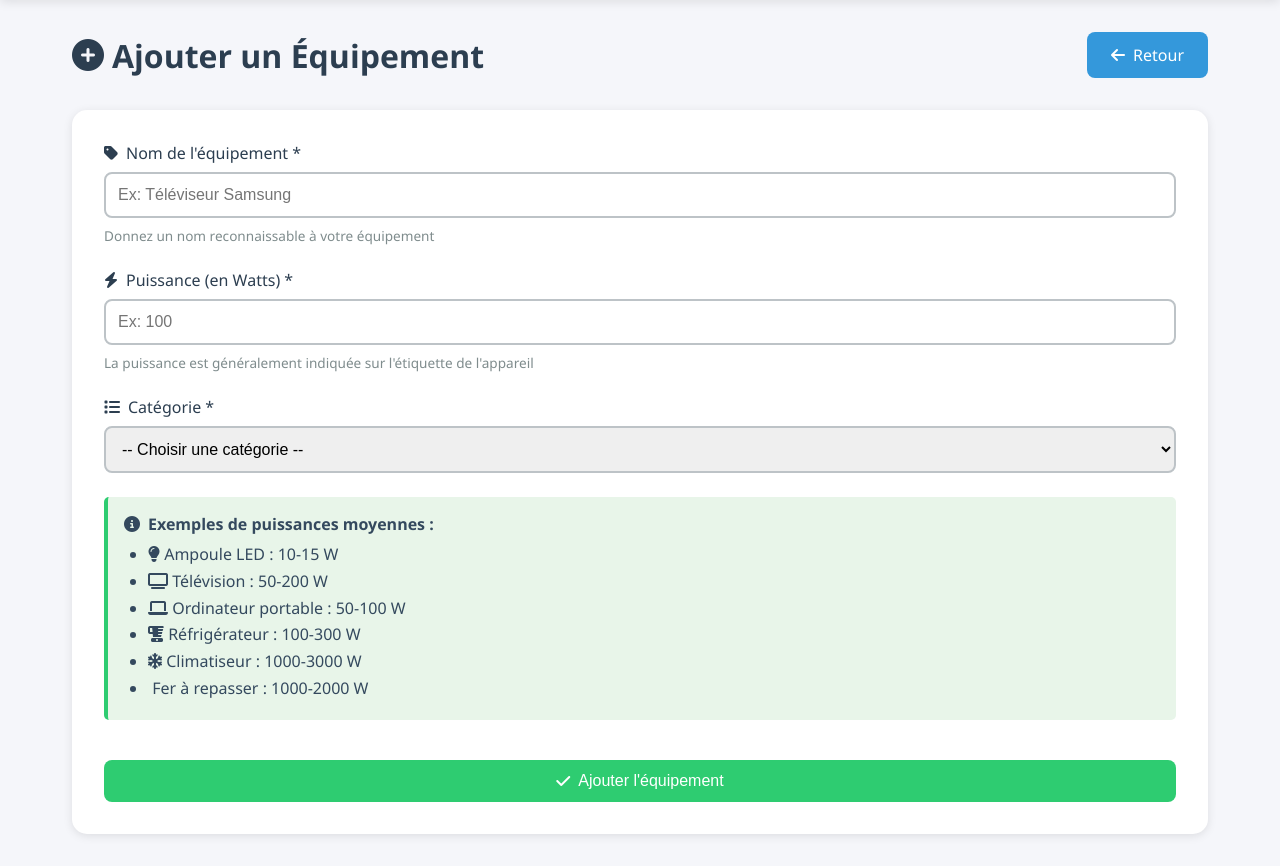
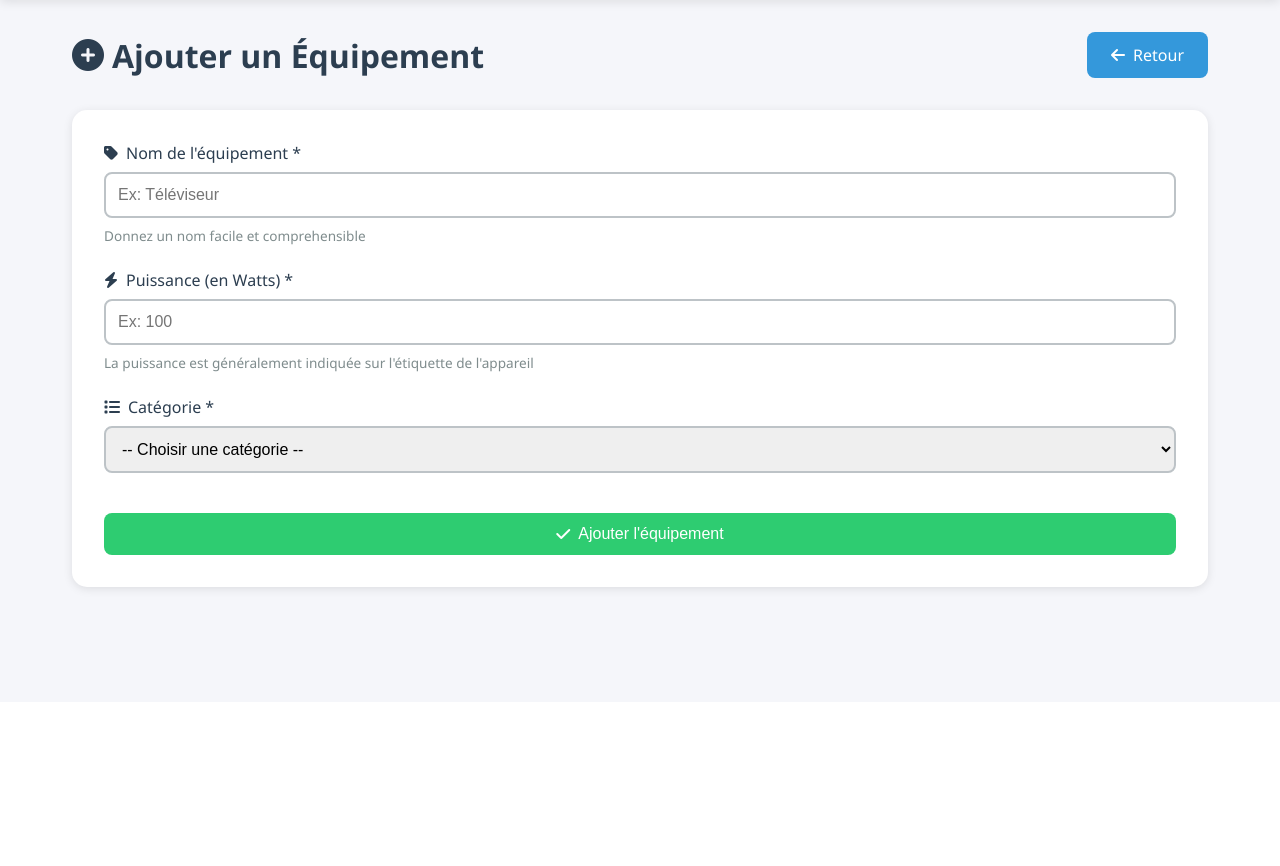
Before and after one commit to NELLYMURIELLE/ecosens, a Flask app: page /add_equipment in a window 1280 px wide; the page is wider, and only the part inside the window is pictured. Shown: the part 98-964 px from the top of that part. After the commit the page ends 693 px from the top of that part, so only its background shows below. Run offline with Flask 3, Linux system fonts and the light colour scheme; a user stored in the database is signed in.

Commit message:
mise a jours

```diff
--- a/static/css/style.css
+++ b/static/css/style.css
@@ -292,21 +292,21 @@ button[type="submit"] {
     display: grid;
     grid-template-columns: repeat(auto-fit, minmax(280px, 1fr));
     gap: 1.5rem;
-    margin-bottom: 2rem;
+    margin-bottom: 1rem;
 }
 
 .stat-card {
     background: white;
-    padding: 1.5rem;
+    padding: 1rem;
     border-radius: 15px;
     box-shadow: var(--shadow);
     display: flex;
     align-items: center;
-    gap: 1rem;
+    gap: 0.5rem;
 }
 
 .stat-icon {
-    font-size: 3rem;
+    font-size: 1.5rem;
 }
 
 .stat-content h3 {
@@ -538,7 +538,6 @@ button[type="submit"] {
     opacity: 0.8;
 }
 
-/* ===== ALERTES ===== */
 .alerts-section {
     margin-bottom: 2rem;
 }
--- a/templates/add_equipment.html
+++ b/templates/add_equipment.html
@@ -52,8 +52,8 @@
             <form method="POST" action="{{ url_for('add_equipment') }}">
                 <div class="form-group">
                     <label for="name"><i class="fas fa-tag"></i> Nom de l'équipement *</label>
-                    <input type="text" id="name" name="name" placeholder="Ex: Téléviseur Samsung" required>
-                    <small>Donnez un nom reconnaissable à votre équipement</small>
+                    <input type="text" id="name" name="name" placeholder="Ex: Téléviseur " required>
+                    <small>Donnez un nom facile et comprehensible</small>
                 </div>
 
                 <div class="form-group">
@@ -66,25 +66,13 @@
                     <label for="category"><i class="fas fa-list"></i> Catégorie *</label>
                     <select id="category" name="category" required>
                         <option value="">-- Choisir une catégorie --</option>
-                        <option value="Électroménager"><i class="fas fa-blender"></i> 🏠 Électroménager</option>
+                        <option value="Électroménager"><i class="fas fa-blender"></i> Ménager</option>
                         <option value="Multimédia"> Multimédia</option>
                         <option value="Informatique"> Informatique</option>
                         <option value="Éclairage"> Éclairage</option>
-                        <option value="Chauffage/Climatisation"> Chauffage/Climatisation</option>
+                        <option value="Chauffage/Climatisation"> Climatisation</option>
                         <option value="Autre"> Autre</option>
                     </select>
-                </div>
-
-                <div class="info-box">
-                    <strong><i class="fas fa-info-circle"></i> Exemples de puissances moyennes :</strong>
-                    <ul>
-                        <li><i class="fas fa-lightbulb"></i> Ampoule LED : 10-15 W</li>
-                        <li><i class="fas fa-tv"></i> Télévision : 50-200 W</li>
-                        <li><i class="fas fa-laptop"></i> Ordinateur portable : 50-100 W</li>
-                        <li><i class="fas fa-blender"></i> Réfrigérateur : 100-300 W</li>
-                        <li><i class="fas fa-snowflake"></i> Climatiseur : 1000-3000 W</li>
-                        <li><i class="fas fa-iron"></i> Fer à repasser : 1000-2000 W</li>
-                    </ul>
                 </div>
 
                 <button type="submit" class="btn btn-primary">
--- a/templates/admin_panel.html
+++ b/templates/admin_panel.html
@@ -75,7 +75,6 @@
             {% endif %}
         </div>
 
-        <!-- Utilisateurs approuvés -->
         <div class="section">
             <h2><i class="fas fa-users"></i> Utilisateurs approuvés</h2>
             {% if approved_users %}
--- a/templates/edit_equipment.html
+++ b/templates/edit_equipment.html
@@ -47,11 +47,11 @@
                 <div class="form-group">
                     <label for="category">Catégorie</label>
                     <select id="category" name="category" required>
-                        <option value="Électroménager" {% if equipment.category == 'Électroménager' %}selected{% endif %}>Électroménager</option>
+                        <option value="Électroménager" {% if equipment.category == 'Ménager' %}selected{% endif %}>Ménager</option>
                         <option value="Multimédia" {% if equipment.category == 'Multimédia' %}selected{% endif %}>Multimédia</option>
                         <option value="Informatique" {% if equipment.category == 'Informatique' %}selected{% endif %}>Informatique</option>
                         <option value="Éclairage" {% if equipment.category == 'Éclairage' %}selected{% endif %}>Éclairage</option>
-                        <option value="Chauffage/Climatisation" {% if equipment.category == 'Chauffage/Climatisation' %}selected{% endif %}>Chauffage/Climatisation</option>
+                        <option value="Chauffage/Climatisation" {% if equipment.category == 'Climatisation' %}selected{% endif %}>Climatisation</option>
                         <option value="Autre" {% if equipment.category == 'Autre' %}selected{% endif %}>Autre</option>
                     </select>
                 </div>
--- a/templates/home.html
+++ b/templates/home.html
@@ -96,7 +96,6 @@
             </div>
         </div>
 
-        <!-- Alertes -->
         {% if alerts %}
         <div class="alerts-section">
             {% for alert in alerts %}
@@ -146,8 +145,6 @@
                 </table>
             {% else %}
                 <div class="empty-state">
-                    <i class="fas fa-inbox" style="font-size: 4rem; color: #bdc3c7; margin-bottom: 1rem;"></i>
-                    <p>Aucune utilisation enregistrée pour le moment.</p>
                     <a href="{{ url_for('add_usage') }}" class="btn btn-primary">
                         <i class="fas fa-plus"></i> Enregistrer votre première utilisation
                     </a>
```
Also changed, not shown: templates/comparisons.html (+3 -5 lines), templates/equipments.html (+2 -10 lines).
